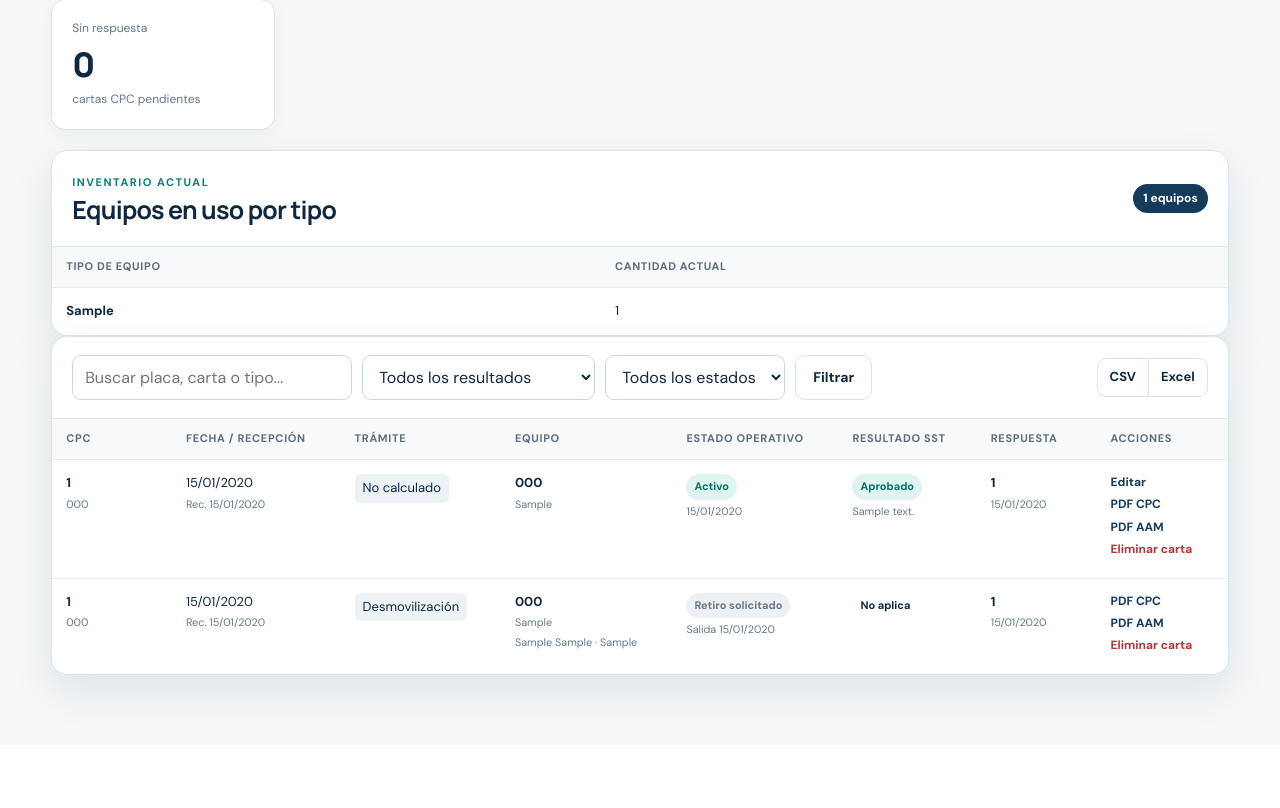
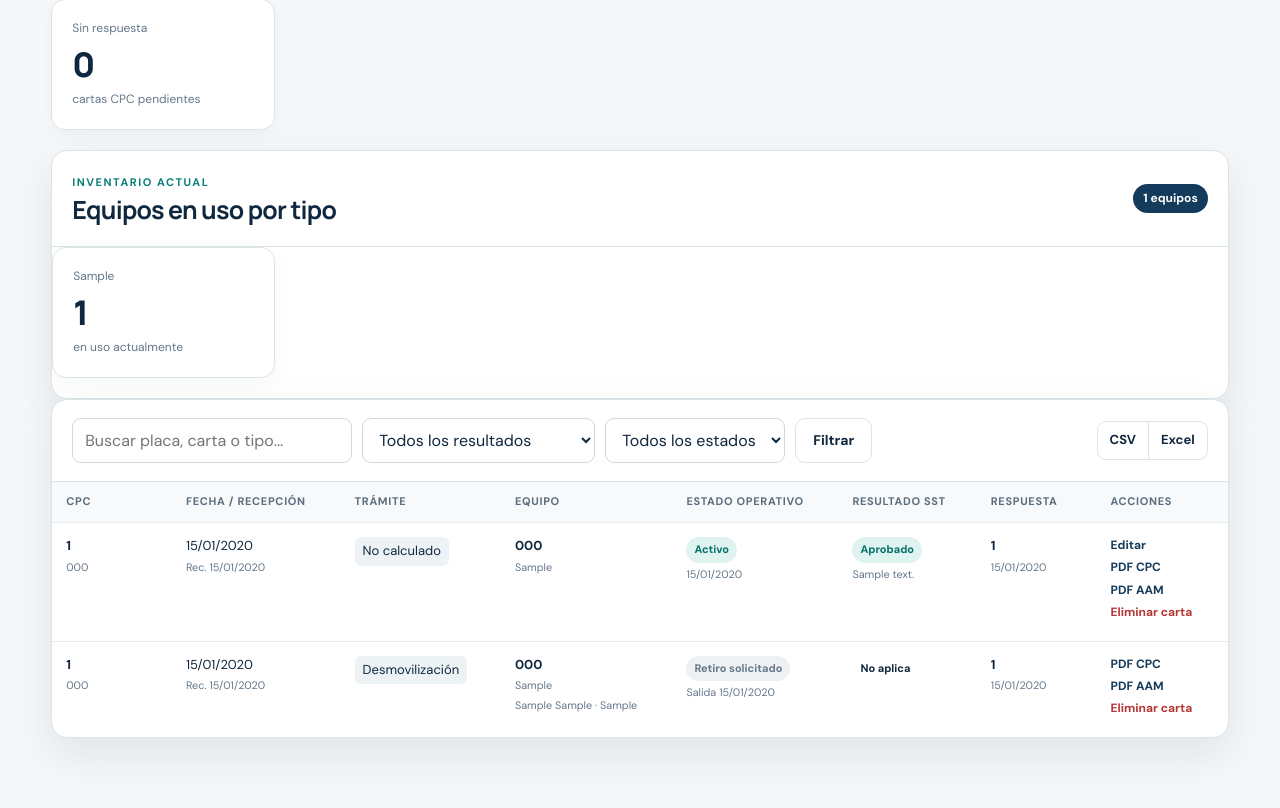
Before and after one commit to Alesilvar/krys, a Django app: page / in a window 1280 px wide. Shown: the part 399-1207 px from the top of the page. Before the commit the page ends 1114 px from the top, so only its background shows below. Run offline with Django 5.2, Linux system fonts and the light colour scheme; a user stored in the database is signed in; tables that the repository leaves empty hold one stand-in row (values such as "Sample post").

Commit message:
fix: keep dashboard records in one table

```diff
--- a/records/tests.py
+++ b/records/tests.py
@@ -314,7 +314,7 @@ class TestWebFlow(TestCase):
 
         self.assertContains(response, "Desmovilización")
         self.assertContains(response, "Retiro solicitado")
-        self.assertEqual(response.content.decode().count("<table"), 2)
+        self.assertEqual(response.content.decode().count("<table"), 1)
 
 
 class TestPdfImport(TestCase):
--- a/templates/records/dashboard.html
+++ b/templates/records/dashboard.html
@@ -21,13 +21,9 @@
 
 <section class="panel">
   <div class="panel-heading"><div><span class="eyebrow">Inventario actual</span><h2>Equipos en uso por tipo</h2></div><span class="count-pill">{{ inventory_total }} equipos</span></div>
-  <div class="table-wrap"><table>
-    <thead><tr><th>Tipo de equipo</th><th>Cantidad actual</th></tr></thead>
-    <tbody>
-      {% for item in inventory_by_type %}<tr><td><strong>{{ item.equipment_type }}</strong></td><td>{{ item.total }}</td></tr>
-      {% empty %}<tr><td colspan="2"><div class="empty-state"><span>Aún no hay equipos aprobados en uso.</span></div></td></tr>{% endfor %}
-    </tbody>
-  </table></div>
+  {% if inventory_by_type %}<div class="stats-grid">
+    {% for item in inventory_by_type %}<article class="stat-card"><span>{{ item.equipment_type }}</span><strong>{{ item.total }}</strong><small>en uso actualmente</small></article>{% endfor %}
+  </div>{% else %}<div class="empty-state"><span>Aún no hay equipos aprobados en uso.</span></div>{% endif %}
 </section>
 
 <section class="panel">
```
